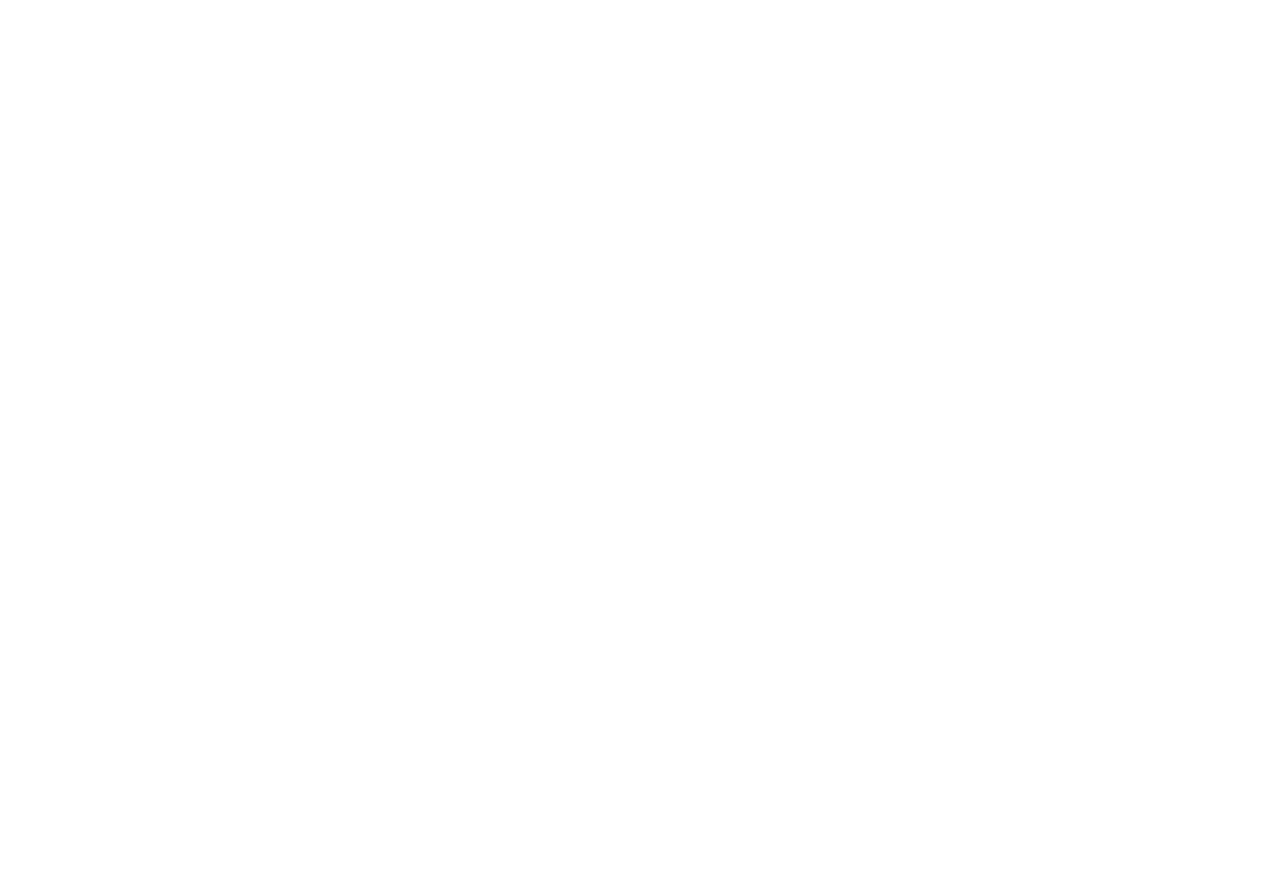
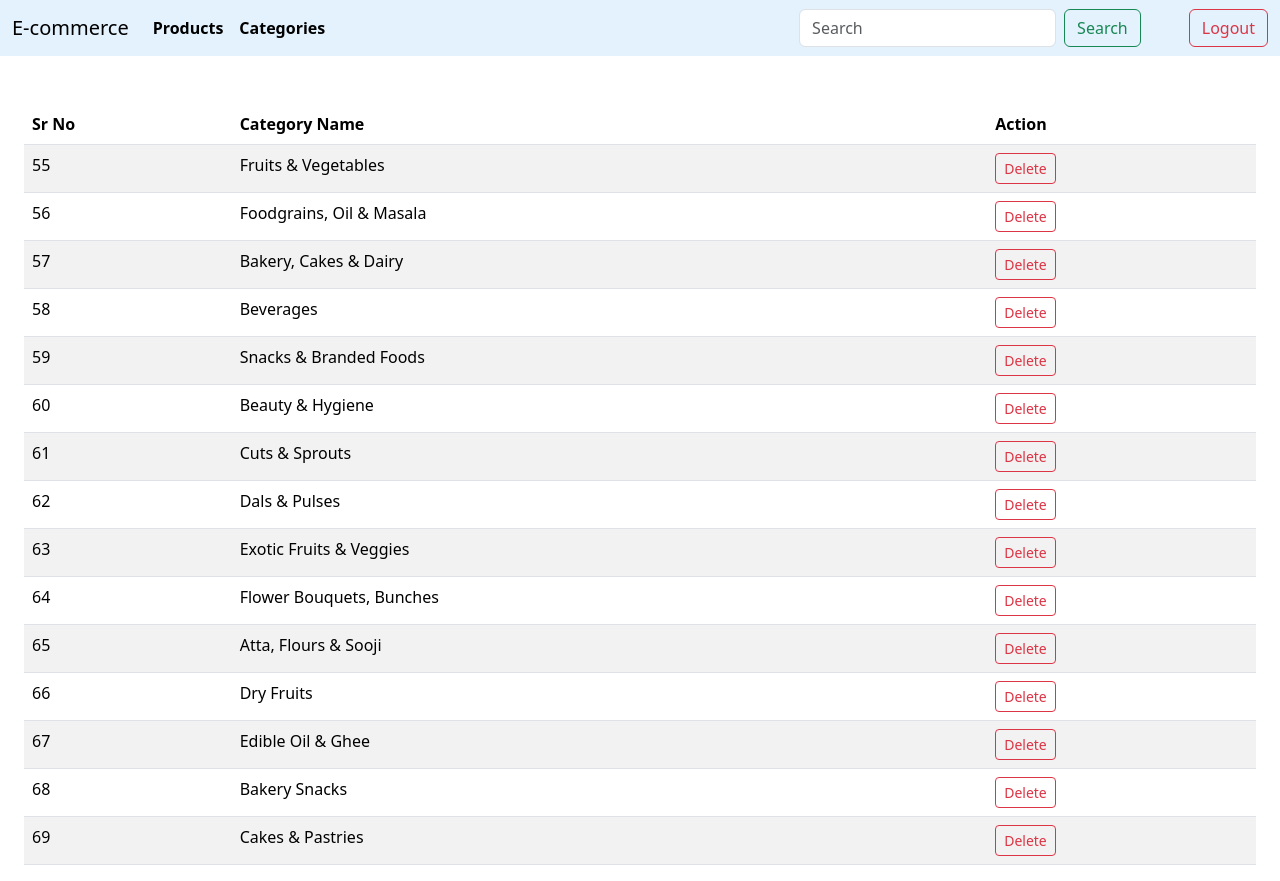
Before and after one commit to HeshamAhmedShaban/E-Commerce-App_Angular, an Angular app in the folder E-Commerce-App/: page /categories in a window 1280 px wide. Before the commit this address led to /. Before the commit the page ends 800 px from the top, so only its background shows below. Built offline with nearby package versions, Linux system fonts and the light colour scheme; data requests are answered from the project's data file.

Commit message:
create category component and get all data

```diff
--- a/E-Commerce-App/src/app/app.routes.ts
+++ b/E-Commerce-App/src/app/app.routes.ts
@@ -2,11 +2,13 @@
 import { LoginComponent } from './pages/admin/login/login.component';
 import { LayoutComponent } from './pages/admin/layout/layout.component';
 import { AdminProductsComponent } from './pages/admin/admin-products/admin-products.component';
+import { AdminCategoriesComponent } from './pages/admin/admin-categories/admin-categories.component';
 
 export const routes: Routes = [
   {path:'',redirectTo:'login',pathMatch:'full'},
   {path:'login',component:LoginComponent,title:'Login'},
   {path:'',component:LayoutComponent,children:[
-    {path:'products',component:AdminProductsComponent,title:'Products'}
+    {path:'products',component:AdminProductsComponent,title:'Products'},
+    {path:'categories',component:AdminCategoriesComponent,title:'Categories'},
   ]}
 ];
--- a/E-Commerce-App/src/app/core/models/icategory.ts
+++ b/E-Commerce-App/src/app/core/models/icategory.ts
@@ -1,4 +1,5 @@
 export interface Icategory {
+  id?:string;
   categoryId: number;
   categoryName: string;
   parentCategoryId: number;
--- /dev/null
+++ b/E-Commerce-App/src/app/core/services/category.service.ts
@@ -0,0 +1,19 @@
+import { HttpClient } from '@angular/common/http';
+import { inject, Injectable } from '@angular/core';
+import { Icategory } from '../models/icategory';
+import { Observable } from 'rxjs';
+
+@Injectable({
+  providedIn: 'root'
+})
+export class CategoryService {
+
+  _url:string='http://localhost:3000/'
+
+  http=inject(HttpClient);
+
+  public getCategory():Observable<Icategory>{
+    return this.http.get<any>(`${this._url}getAllCategories`)
+  }
+
+}
--- a/E-Commerce-App/src/app/core/services/product.service.ts
+++ b/E-Commerce-App/src/app/core/services/product.service.ts
@@ -14,9 +14,6 @@
 
   http=inject(HttpClient);
 
-  public getCategory():Observable<Icategory>{
-    return this.http.get<any>(`${this._url}getAllCategories`)
-  }
 
   public getAllProducts(){
     return this.http.get(`${this._url}getAllProducts`)
--- a/E-Commerce-App/src/app/pages/admin/admin-categories/admin-categories.component.html
+++ b/E-Commerce-App/src/app/pages/admin/admin-categories/admin-categories.component.html
@@ -1 +1,24 @@
-<p>admin-categories works!</p>
+<div class="container-fluid">
+  <div class="row pt-5">
+    <div class="col-12">
+      <table class="table table-striped">
+        <thead>
+          <tr>
+            <th>Sr No</th>
+            <th>Category Name</th>
+            <th>Action</th>
+          </tr>
+        </thead>
+        <tbody>
+          <tr *ngFor="let item of categorys$ | async; let i = index">
+            <td>{{item.categoryId}}</td>
+            <td>{{item.categoryName}}</td>
+            <td>
+              <button class="btn btn-outline-danger btn-sm">Delete</button>
+            </td>
+          </tr>
+        </tbody>
+      </table>
+    </div>
+  </div>
+</div>
--- a/E-Commerce-App/src/app/pages/admin/admin-categories/admin-categories.component.ts
+++ b/E-Commerce-App/src/app/pages/admin/admin-categories/admin-categories.component.ts
@@ -1,12 +1,32 @@
-import { Component } from '@angular/core';
+import { Component, inject, OnInit } from '@angular/core';
+import { Icategory } from '../../../core/models/icategory';
+import { ProductService } from '../../../core/services/product.service';
+import { CategoryService } from '../../../core/services/category.service';
+import { Observable } from 'rxjs';
+import { Iproduct } from '../../../core/models/iproduct';
+import { CommonModule } from '@angular/common';
+import { FormsModule } from '@angular/forms';
 
 @Component({
   selector: 'app-admin-categories',
   standalone: true,
-  imports: [],
+  imports: [CommonModule,FormsModule],
   templateUrl: './admin-categories.component.html',
   styleUrl: './admin-categories.component.css'
 })
-export class AdminCategoriesComponent {
+export class AdminCategoriesComponent implements OnInit {
+
+
+  categoryList:Icategory[]=[]
+
+  categorys$!:Observable<any>
+
+  productService=inject(ProductService)
+  categorySerice=inject(CategoryService)
+
+ngOnInit(): void {
+  this.categorys$=this.categorySerice.getCategory()
+}
+
 
 }
--- a/E-Commerce-App/src/app/pages/admin/admin-products/admin-products.component.ts
+++ b/E-Commerce-App/src/app/pages/admin/admin-products/admin-products.component.ts
@@ -4,6 +4,7 @@
 import { ProductService } from '../../../core/services/product.service';
 import { Icategory } from '../../../core/models/icategory';
 import { Iproduct } from '../../../core/models/iproduct';
+import { CategoryService } from '../../../core/services/category.service';
 
 @Component({
   selector: 'app-admin-products',
@@ -32,6 +33,7 @@
   categoryList!:Icategory[]
   productList!:Iproduct[]
   _productService=inject(ProductService)
+  _categoryService=inject(CategoryService)
 
   ngOnInit(): void {
       this.getAllProducts()
@@ -40,7 +42,7 @@
 
 
   public getAllCategories(){
-    this._productService.getCategory().subscribe({
+    this._categoryService.getCategory().subscribe({
       next:(data:any)=>{
         this.categoryList=data
       }
--- a/E-Commerce-App/src/app/pages/admin/layout/layout.component.html
+++ b/E-Commerce-App/src/app/pages/admin/layout/layout.component.html
@@ -1,35 +1,22 @@
 <nav class="navbar navbar-expand-lg navbar-light" style="background-color: #e3f2fd;">
   <div class="container-fluid">
-    <a class="navbar-brand" >Navbar scroll</a>
+    <a class="navbar-brand" >E-commerce</a>
     <button class="navbar-toggler" type="button" data-bs-toggle="collapse" data-bs-target="#navbarScroll" aria-controls="navbarScroll" aria-expanded="false" aria-label="Toggle navigation">
       <span class="navbar-toggler-icon"></span>
     </button>
     <div class="collapse navbar-collapse" id="navbarScroll">
-      <ul class="navbar-nav me-auto my-2 my-lg-0 navbar-nav-scroll" style="--bs-scroll-height: 100px;">
+      <ul class="navbar-nav me-auto my-2 my-lg-0 navbar-nav-scroll " style="--bs-scroll-height: 100px;">
         <li class="nav-item">
-          <a class="nav-link active" aria-current="page" >Home</a>
+          <a class="nav-link active fw-bold" aria-current="page" routerLink="/products" >Products</a>
         </li>
         <li class="nav-item">
-          <a class="nav-link" >Link</a>
-        </li>
-        <li class="nav-item dropdown">
-          <a class="nav-link dropdown-toggle" href="#" id="navbarScrollingDropdown" role="button" data-bs-toggle="dropdown" aria-expanded="false">
-            Link
-          </a>
-          <ul class="dropdown-menu" aria-labelledby="navbarScrollingDropdown">
-            <li><a class="dropdown-item" >Action</a></li>
-            <li><a class="dropdown-item" >Another action</a></li>
-            <li><hr class="dropdown-divider"></li>
-            <li><a class="dropdown-item" >Something else here</a></li>
-          </ul>
-        </li>
-        <li class="nav-item">
-          <a class="nav-link disabled"  tabindex="-1" aria-disabled="true">Link</a>
+          <a class="nav-link active fw-bold" aria-current="page" routerLink="/categories" >Categories</a>
         </li>
       </ul>
       <form class="d-flex">
         <input class="form-control me-2" type="search" placeholder="Search" aria-label="Search">
         <button class="btn btn-outline-success" type="submit">Search</button>
+        <button class="btn btn-outline-danger ms-5" type="button" routerLink="/login" >Logout</button>
       </form>
     </div>
   </div>
--- a/E-Commerce-App/src/app/pages/admin/layout/layout.component.ts
+++ b/E-Commerce-App/src/app/pages/admin/layout/layout.component.ts
@@ -1,10 +1,10 @@
 import { Component } from '@angular/core';
-import { RouterOutlet } from '@angular/router';
+import { RouterLink, RouterOutlet } from '@angular/router';
 
 @Component({
   selector: 'app-layout',
   standalone: true,
-  imports: [RouterOutlet],
+  imports: [RouterOutlet,RouterLink],
   templateUrl: './layout.component.html',
   styleUrl: './layout.component.css'
 })
--- a/E-Commerce-App/src/app/server/db.json
+++ b/E-Commerce-App/src/app/server/db.json
@@ -91,18 +91,5 @@
       "id": "3c94"
     }
   ],
-  "getAllProducts": [
-    {
-      "productSku": "headphone",
-      "productName": "headphone",
-      "productPrice": 1000,
-      "productShortName": "headphone",
-      "productDescription": "headPhone ",
-      "createdDate": "2024-05-17T08:41:22.624Z",
-      "deliveryTimeSpan": "1 day",
-      "categoryId": "59",
-      "productImageUrl": "https://images.unsplash.com/photo-1583394838336-acd977736f90?q=80&w=1884&auto=format&fit=crop&ixlib=rb-4.0.3&ixid=M3wxMjA3fDB8MHxwaG90by1wYWdlfHx8fGVufDB8fHx8fA%3D%3D",
-      "id": "64b6"
-    }
-  ]
+  "getAllProducts": []
 }
```
Also changed, not shown: 1 other file (tests, documents, lock files or other folders).
